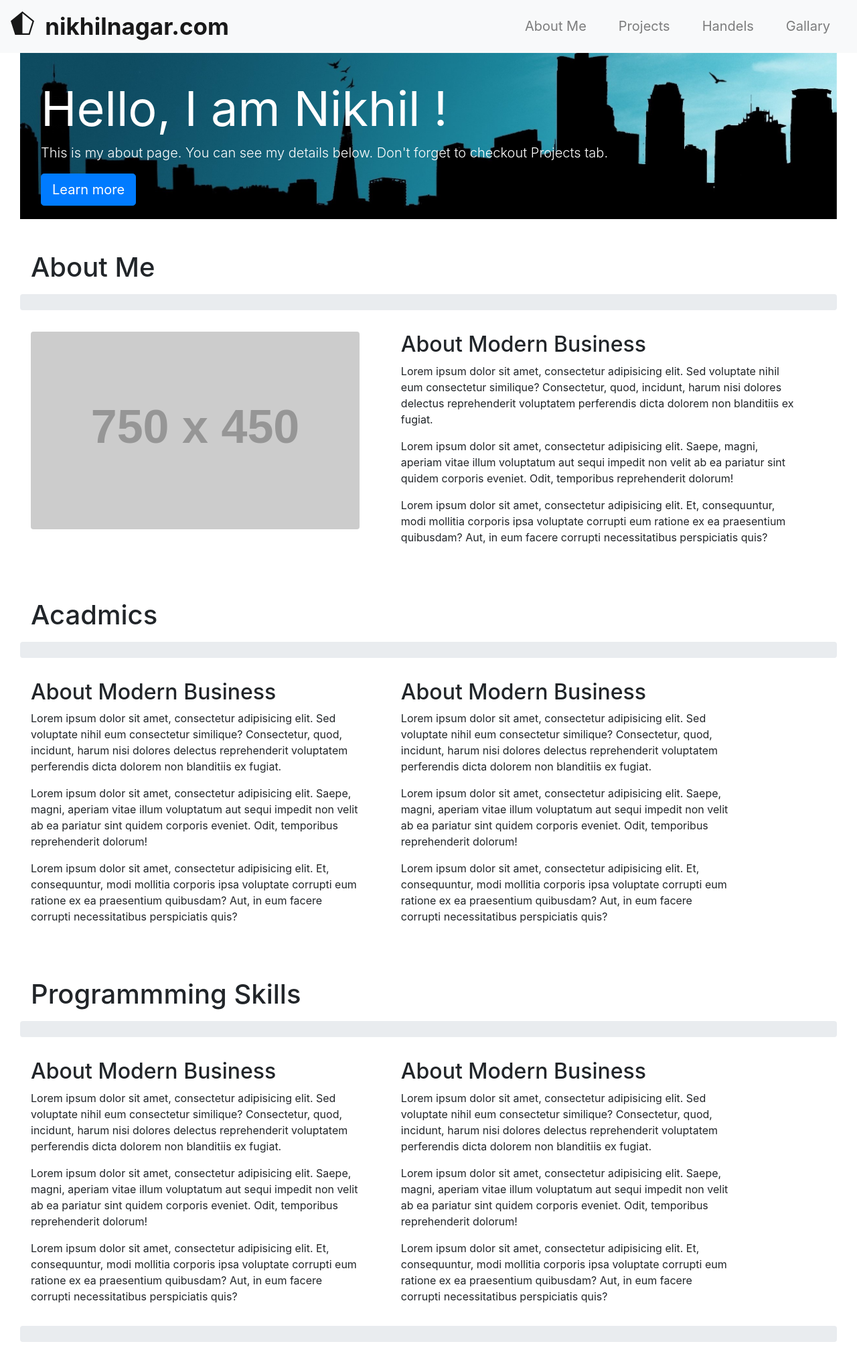
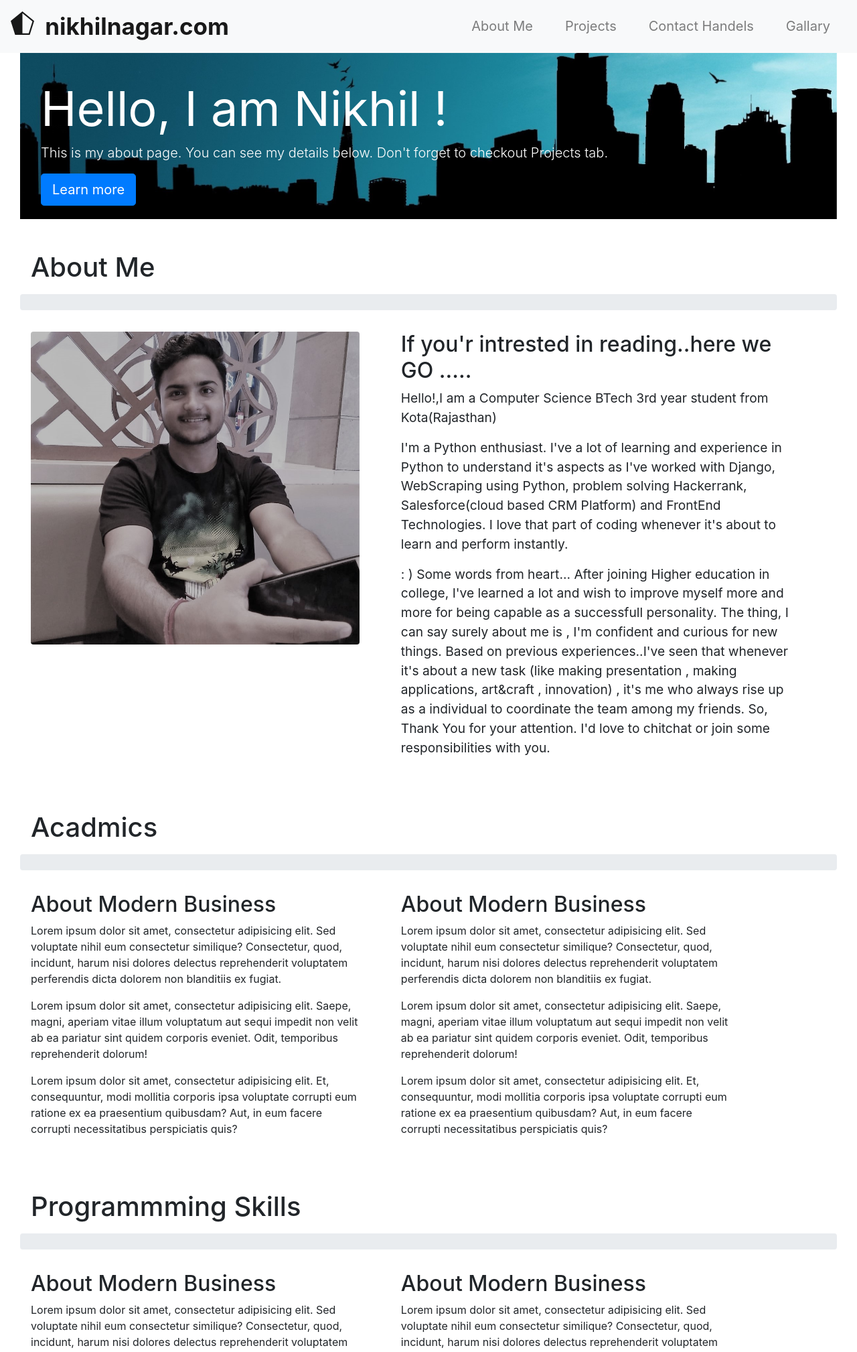
Before and after one commit to nikhilnagargit/MySite, a Django app: page /portfolio/about/ in a window 1280 px wide. Shown: the top 2018 px of the page at 67% size. Run offline with Django 3.2, Linux system fonts and the light colour scheme; grey boxes labelled with a size stand in for pictures from a placeholder-image service; some libraries are stand-ins or nearby versions.

Commit message:
changes in images and socail media page

```diff
--- a/portfolio/templates/portfolio/about.html
+++ b/portfolio/templates/portfolio/about.html
@@ -60,13 +60,16 @@
     <!-- Intro Content -->
     <div class="row">
       <div class="col-lg-5 m-3">
-        <img class="img-fluid rounded mb-4" src="http://placehold.it/750x450" alt="">
+        <img class="img-fluid rounded mb-4" src="{% static 'portfolio/images/myself.jpg' %}" alt="">
       </div>
-      <div class="col-lg-6 m-3">
-        <h2>About Modern Business</h2>
-        <p>Lorem ipsum dolor sit amet, consectetur adipisicing elit. Sed voluptate nihil eum consectetur similique? Consectetur, quod, incidunt, harum nisi dolores delectus reprehenderit voluptatem perferendis dicta dolorem non blanditiis ex fugiat.</p>
-        <p>Lorem ipsum dolor sit amet, consectetur adipisicing elit. Saepe, magni, aperiam vitae illum voluptatum aut sequi impedit non velit ab ea pariatur sint quidem corporis eveniet. Odit, temporibus reprehenderit dolorum!</p>
-        <p>Lorem ipsum dolor sit amet, consectetur adipisicing elit. Et, consequuntur, modi mollitia corporis ipsa voluptate corrupti eum ratione ex ea praesentium quibusdam? Aut, in eum facere corrupti necessitatibus perspiciatis quis?</p>
+      <div class="col-lg-6 m-3" style="font-size:1.2em;">
+        <h2>If you'r intrested in reading..here we GO .....</h2>
+        <p>Hello!,I am a Computer Science BTech 3rd year student from Kota(Rajasthan)</p>
+        <p>
+          I'm a Python enthusiast. I've a lot of learning and experience in Python to understand it's aspects as I've worked with Django, WebScraping using Python,
+          problem solving Hackerrank, Salesforce(cloud based CRM Platform) and FrontEnd Technologies. I love that part of coding whenever it's about to learn and perform instantly.
+        </p>
+        <p>: ) Some words from heart... After joining Higher education in college, I've learned a lot and wish to improve myself more and more for being capable as a successfull personality. The thing, I can say surely about me is , I'm confident and curious for new things. Based on previous experiences..I've seen that whenever it's about a new task (like making presentation , making applications, art&craft , innovation) , it's me who always rise up as a individual to coordinate the team among my friends. So, Thank You for your attention. I'd love to chitchat or join some responsibilities with you.</p>
       </div>
     </div>
 </div>
@@ -135,7 +138,7 @@
     <div class="row justify-content-center h-50" style="background-color: black; ">
         <div class="col-lg-4 text-left ">
        	<a href="{% url 'portfolio:photocardlist' %}">
-           <button class="glow-on-hover " type="button"><p class="h3">See My Values Here !</p></button>
+           <button class="glow-on-hover " type="button"><p class="h3">See My Other Side...!</p></button>
            </a>
       </div>
        <div class="col-lg-4 text-right ">
--- a/portfolio/templates/portfolio/base.html
+++ b/portfolio/templates/portfolio/base.html
@@ -5,7 +5,10 @@
 
 	<head>
 		<title>AboutPage</title>
-        <link rel="stylesheet" type="text/css" href="https://unpkg.com/@popperjs/core@2">
+                <script
+  src="https://code.jquery.com/jquery-3.4.1.min.js"
+  integrity="sha256-CSXorXvZcTkaix6Yvo6HppcZGetbYMGWSFlBw8HfCJo="
+  crossorigin="anonymous"></script>
 
 		<!-- Bootstrap core CSS -->
 		<link rel="stylesheet" href="https://maxcdn.bootstrapcdn.com/bootstrap/4.0.0/css/bootstrap.min.css" integrity="sha384-Gn5384xqQ1aoWXA+058RXPxPg6fy4IWvTNh0E263XmFcJlSAwiGgFAW/dAiS6JXm" crossorigin="anonymous">
@@ -38,7 +41,7 @@
 						<a class="nav-link" href="{% url 'portfolio:projects' %}">Projects</a>
 					</li>
 					<li class="nav-item mx-3">
-						<a class="nav-link" href="{% url 'portfolio:contacts' %}">Handels</a>
+						<a class="nav-link" href="{% url 'portfolio:contacts' %}">Contact Handels</a>
 					</li>
 					<li class="nav-item mx-3">
 						<a class="nav-link" href="{% url 'portfolio:photocardlist' %}">Gallary</a>
```
Also changed, not shown: portfolio/templates/portfolio/contacts.html (+9 -3 lines), portfolio/static/portfolio/images/myself.jpg (added), portfolio/static/portfolio/images/myself1.jpg.jpg (added).
